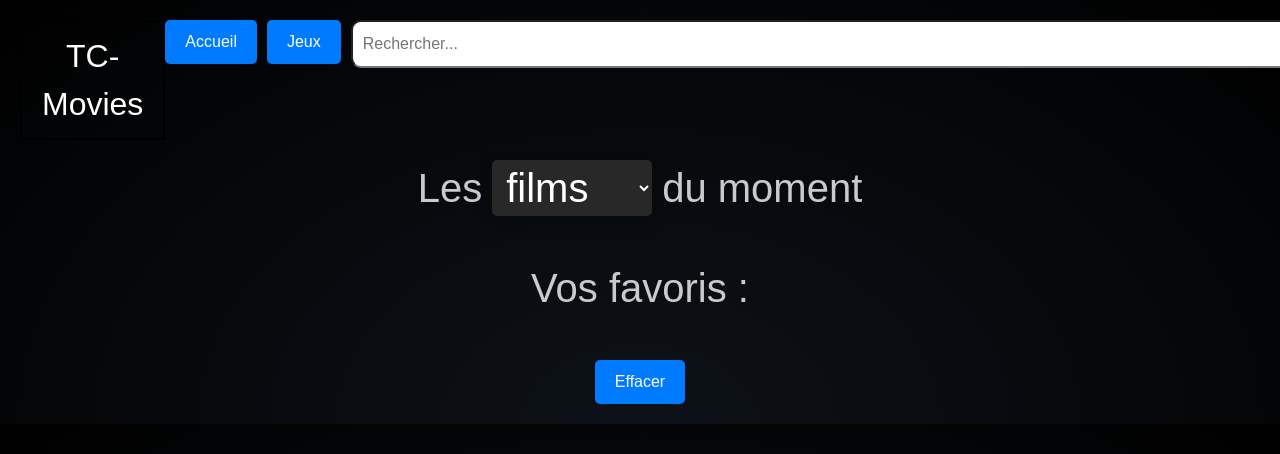
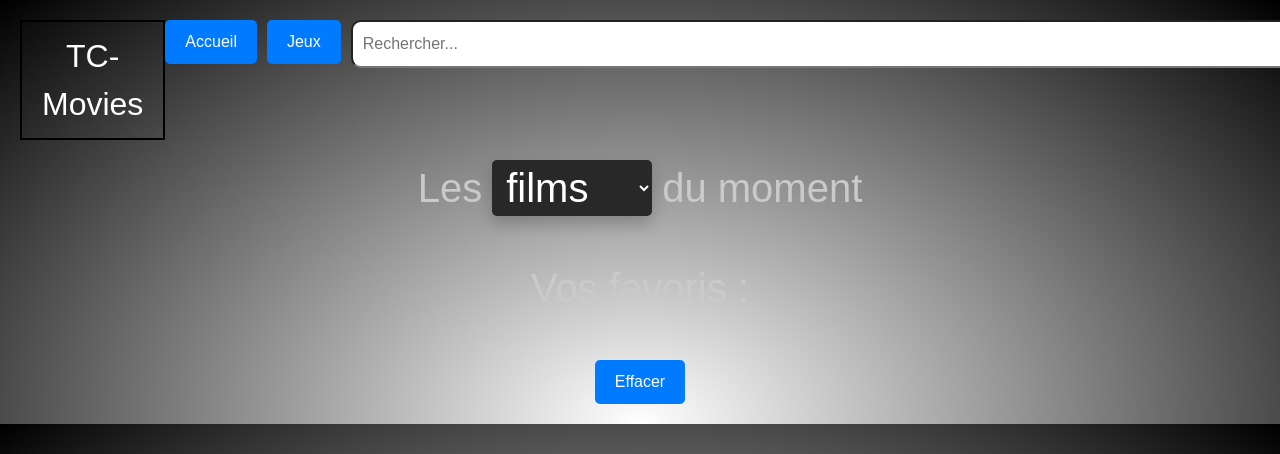
Before and after one commit to antoskuu/projetW, a React (Create React App) app in the folder react-film/: page / in a window 1280 px wide. Shown: the top 454 px of the page. Built offline with nearby package versions, Linux system fonts and the light colour scheme; no server answers.

Commit message:
infopage update

```diff
--- a/react-film/src/App.css
+++ b/react-film/src/App.css
@@ -1,5 +1,5 @@
 body {
-	background: radial-gradient(ellipse at bottom, #0d1218 0%, #000000 100%);
+	background: radial-gradient(ellipse at bottom, #ffffff 0%, #000000 100%);
 	color: #ffffff;
 }
 
--- a/react-film/src/pages/InfoPage.js
+++ b/react-film/src/pages/InfoPage.js
@@ -3,16 +3,21 @@ import React from 'react';
 const InfoPage = ({ movie, setShowInfoPage }) => {
     console.log(movie)
     return (
+        <div style={{ display: 'flex', flexDirection: 'column', alignItems: 'flex-start' }}>
+            <button onClick={() => setShowInfoPage(false)}>Retour</button>
+            <div style={{ display: 'grid', gridTemplateColumns: '1fr 2fr', width: '100%', alignItems: 'center' }}>
                 <div>
-            <button onClick={() => setShowInfoPage(false)}>Retour</button>
                     <h1>{movie.title}</h1>
                     {movie.poster_path && (
                         <img src={`https://image.tmdb.org/t/p/w500${movie.poster_path}`} alt={movie.title} style={{ width: '100%', height: 'auto' }} />
                     )}
                 </div>
+                <div>
+                    <h2>{movie.overview}</h2>
+                </div>
+            </div>
+        </div>
     );
 }
 
-
-
 export default InfoPage;
```
Lines whose indentation alone changed are shown as unchanged.
